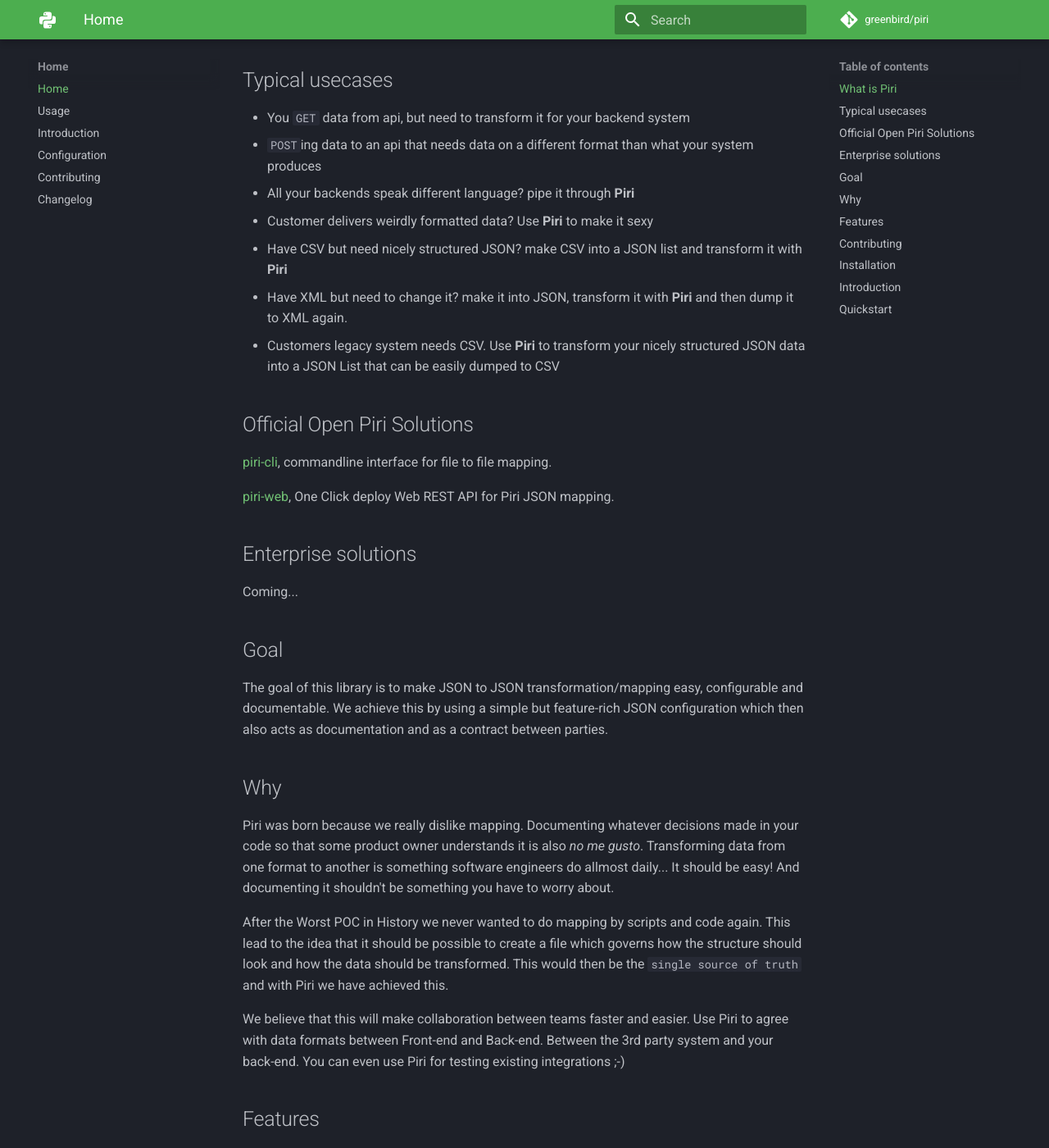
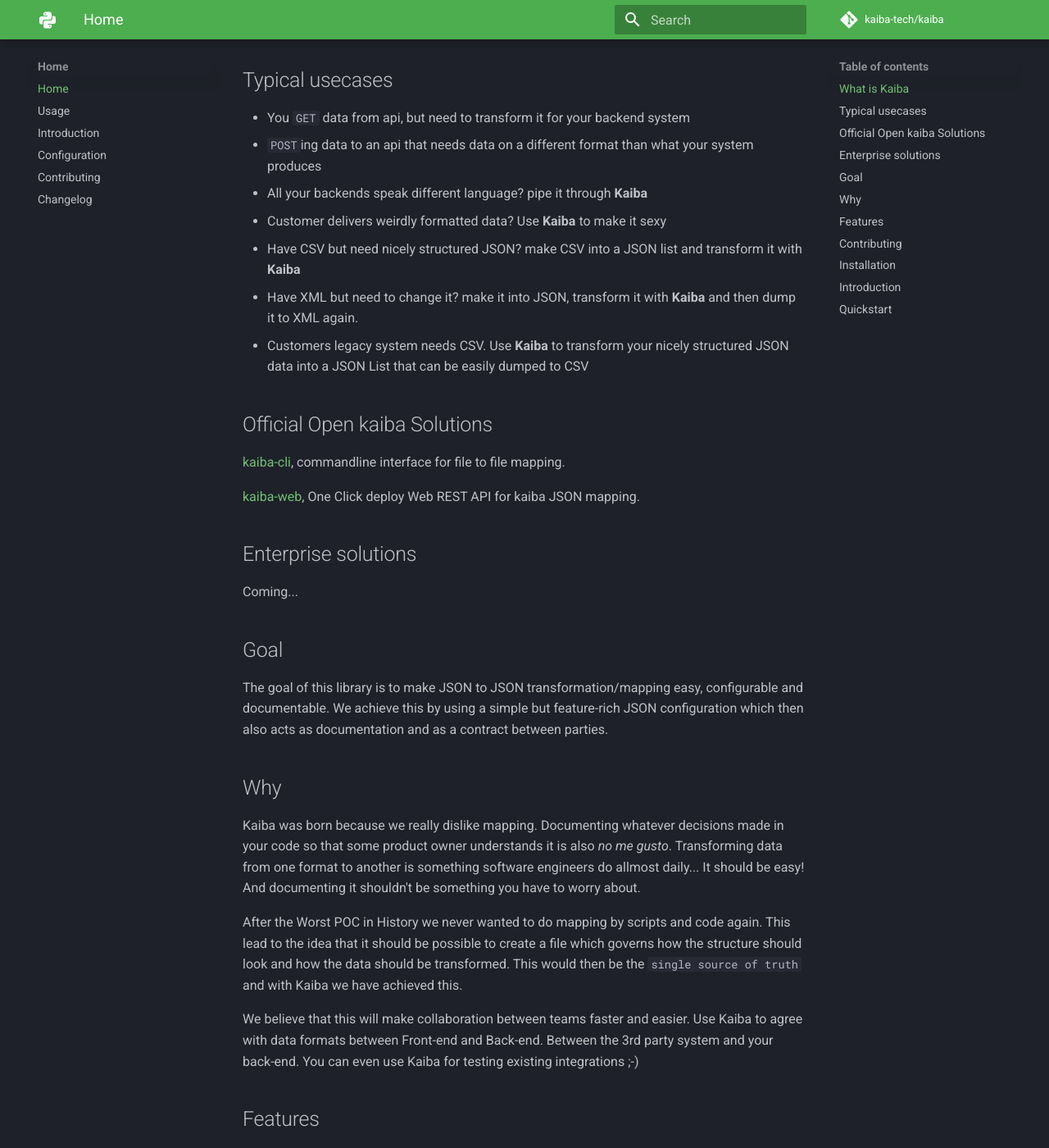
Before and after one commit to kaiba-tech/kaiba, an MkDocs documentation site: the page built from docs/index.md, in a window 1280 px wide and 1400 px high, scrolled down 653 px. Shown: the whole window at 82% size. Built offline with MkDocs 1.6.1 and Material for MkDocs 9.7.7, drawn with Linux system fonts in a browser that asks for light colours; comment, search, counter and statistics services are not loaded; some of the changed text lies outside the part shown.

Commit message:
Rename to kaiba in docs

````diff
--- a/docs/index.md
+++ b/docs/index.md
@@ -1,21 +1,21 @@
 # Kaiba
 Configurable Data Mapping for mortals
 ___
-![test](https://github.com/greenbird/piri/workflows/test/badge.svg)
-[![codecov](https://codecov.io/gh/greenbird/piri/branch/master/graph/badge.svg)](https://codecov.io/gh/greenbird/piri)
-[![Python Version](https://img.shields.io/pypi/pyversions/piri.svg)](https://pypi.org/project/piri/)
+![test](https://github.com/kaiba-tech/kaiba/workflows/test/badge.svg)
+[![codecov](https://codecov.io/gh/kaiba-tech/kaiba/branch/master/graph/badge.svg)](https://codecov.io/gh/kaiba-tech/kaiba)
+[![Python Version](https://img.shields.io/pypi/pyversions/kaiba.svg)](https://pypi.org/project/kaiba/)
 [![wemake-python-styleguide](https://img.shields.io/badge/style-wemake-000000.svg)](https://github.com/wemake-services/wemake-python-styleguide)
 ___
 
 **Documentation
-([Stable](https://piri.readthedocs.io/) |
-[Latest](https://piri.readthedocs.io/en/latest/)) |
-[Source Code](https://github.com/greenbird/piri) |
-[Task Tracker](https://github.com/greenbird/piri/issues)**
+([Stable](https://kaiba.readthedocs.io/) |
+[Latest](https://kaiba.readthedocs.io/en/latest/)) |
+[Source Code](https://github.com/kaiba-tech/kaiba) |
+[Task Tracker](https://github.com/kaiba-tech/kaiba/issues)**
 
-## What is Piri
+## What is Kaiba
 
-Piri is a JSON to JSON mapper. That means that we read input JSON and create output JSON. How the output is created is based on instructions from a configuration file. The configuration file governs the the output structure and tells piri where in the input to find data and where to place it in the output. In addition to this Piri supports data transformation with `data casting`, `if conditions`, `combination of data from multiple places` and of course setting `default` values.
+Kaiba is a JSON to JSON mapper. That means that we read input JSON and create output JSON. How the output is created is based on instructions from a configuration file. The configuration file governs the the output structure and tells Kaiba where in the input to find data and where to place it in the output. In addition to this Kaiba supports data transformation with `data casting`, `if conditions`, `combination of data from multiple places` and of course setting `default` values.
 
 __This enables you to change any input into the output you desire.__
 
@@ -23,17 +23,17 @@
 
 * You `GET` data from api, but need to transform it for your backend system
 * `POST`ing data to an api that needs data on a different format than what your system produces
-* All your backends speak different language? pipe it through __Piri__
-* Customer delivers weirdly formatted data? Use __Piri__ to make it sexy
-* Have CSV but need nicely structured JSON? make CSV into a JSON list and transform it with __Piri__
-* Have XML but need to change it? make it into JSON, transform it with __Piri__ and then dump it to XML again.
-* Customers legacy system needs CSV. Use __Piri__ to transform your nicely structured JSON data into a JSON List that can be easily dumped to CSV
+* All your backends speak different language? pipe it through __Kaiba__
+* Customer delivers weirdly formatted data? Use __Kaiba__ to make it sexy
+* Have CSV but need nicely structured JSON? make CSV into a JSON list and transform it with __Kaiba__
+* Have XML but need to change it? make it into JSON, transform it with __Kaiba__ and then dump it to XML again.
+* Customers legacy system needs CSV. Use __Kaiba__ to transform your nicely structured JSON data into a JSON List that can be easily dumped to CSV
 
-## Official Open Piri Solutions
+## Official Open kaiba Solutions
 
-[piri-cli](https://github.com/greenbird/piri-cli), commandline interface for file to file mapping.
+[kaiba-cli](https://github.com/kaiba-tech/kaiba-cli), commandline interface for file to file mapping.
 
-[piri-web](https://github.com/greenbird/piri-web), One Click deploy Web REST API for Piri JSON mapping.
+[kaiba-web](https://github.com/kaiba-tech/kaiba-web), One Click deploy Web REST API for kaiba JSON mapping.
 
 ## Enterprise solutions
 
@@ -45,11 +45,11 @@
 
 ## Why
 
-Piri was born because we really dislike mapping. Documenting whatever decisions made in your code so that some product owner understands it is also _no me gusto_. Transforming data from one format to another is something software engineers do allmost daily... It should be easy! And documenting it shouldn't be something you have to worry about.
+Kaiba was born because we really dislike mapping. Documenting whatever decisions made in your code so that some product owner understands it is also _no me gusto_. Transforming data from one format to another is something software engineers do allmost daily... It should be easy! And documenting it shouldn't be something you have to worry about.
 
-After the Worst POC in History we never wanted to do mapping by scripts and code again. This lead to the idea that it should be possible to create a file which governs how the structure should look and how the data should be transformed. This would then be the `single source of truth` and with Piri we have achieved this.
+After the Worst POC in History we never wanted to do mapping by scripts and code again. This lead to the idea that it should be possible to create a file which governs how the structure should look and how the data should be transformed. This would then be the `single source of truth` and with Kaiba we have achieved this.
 
-We believe that this will make collaboration between teams faster and easier. Use Piri to agree with data formats between Front-end and Back-end. Between the 3rd party system and your back-end. You can even use Piri for testing existing integrations ;-)
+We believe that this will make collaboration between teams faster and easier. Use Kaiba to agree with data formats between Front-end and Back-end. Between the 3rd party system and your back-end. You can even use Kaiba for testing existing integrations ;-)
 
 ## Features
 
@@ -64,28 +64,28 @@
     * integer, decimal, iso date
 
 ## Contributing
-Please see [contribute](https://piri.readthedocs.io/en/stable/contributing)
+Please see [contribute](https://kaiba.readthedocs.io/en/stable/contributing)
 
 ## Installation
 
 Package is on pypi. Use pip or poetry to install
 
 ```sh
-pip install piri
+pip install kaiba
 ```
 ```sh
-poetry add piri
+poetry add kaiba
 ```
 
 ## Introduction
 
-Have a look at our introduction course [here](https://piri.readthedocs.io/en/stable/introduction)
+Have a look at our introduction course [here](https://kaiba.readthedocs.io/en/stable/introduction)
 
 ## Quickstart
 ```python
 import simplejson
 
-from piri.process import process
+from kaiba.process import process
 
 my_config = {
     'name': 'schema',
--- a/mkdocs.yml
+++ b/mkdocs.yml
@@ -1,6 +1,6 @@
 ---
 strict: true
-site_name: piri
+site_name: kaiba
 site_description: Configurable json to json mapping
 theme:
   name: material
@@ -13,8 +13,8 @@
   language: en
   features:
     - navigation.tabs
-repo_name: greenbird/piri
-repo_url: https://github.com/greenbird/piri
+repo_name: kaiba-tech/kaiba
+repo_url: https://github.com/kaiba-tech/kaiba
 edit_uri: ""
 markdown_extensions:
   - admonition
````
Also changed, not shown: docs/configuration.md (+1 -1 lines), docs/introduction.md (+6 -6 lines), docs/usage.md (+14 -14 lines), docs/usecases/usecases.md (+6 -6 lines).
